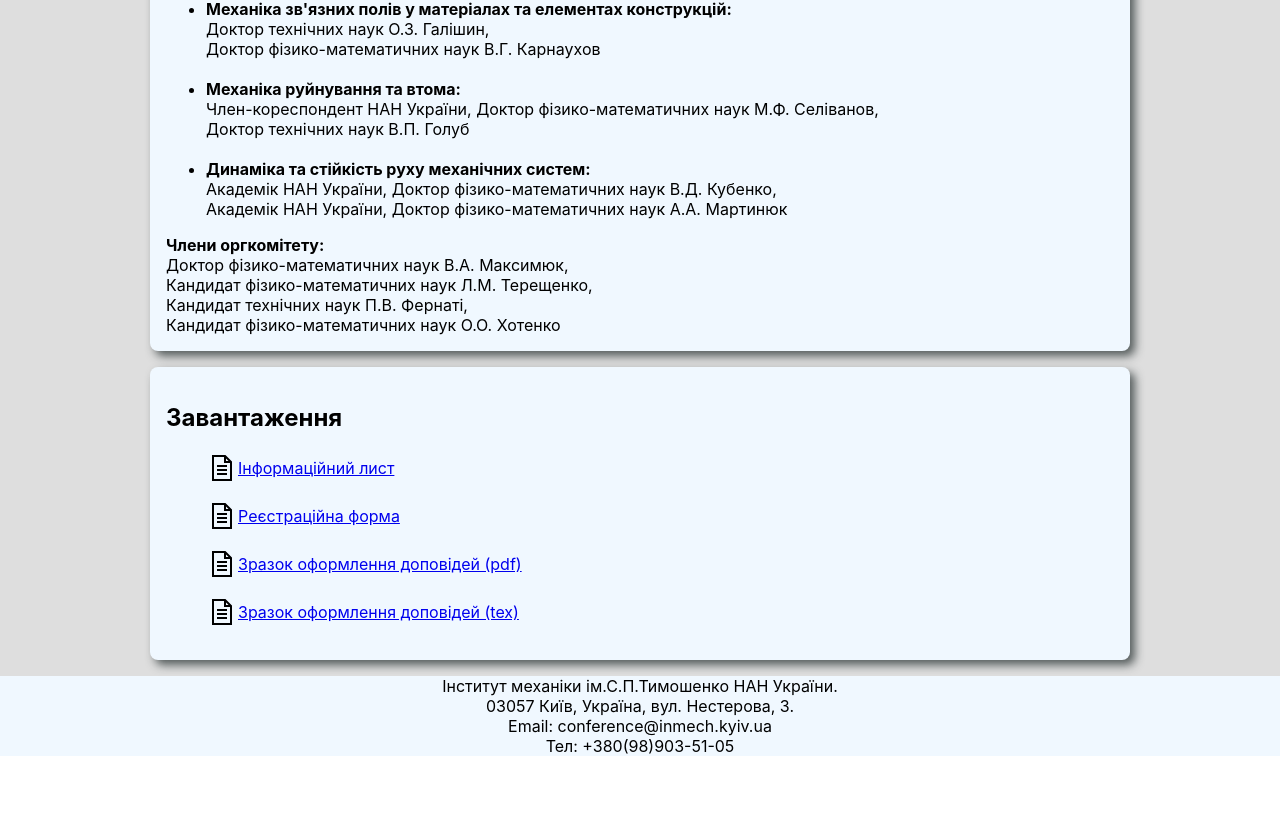
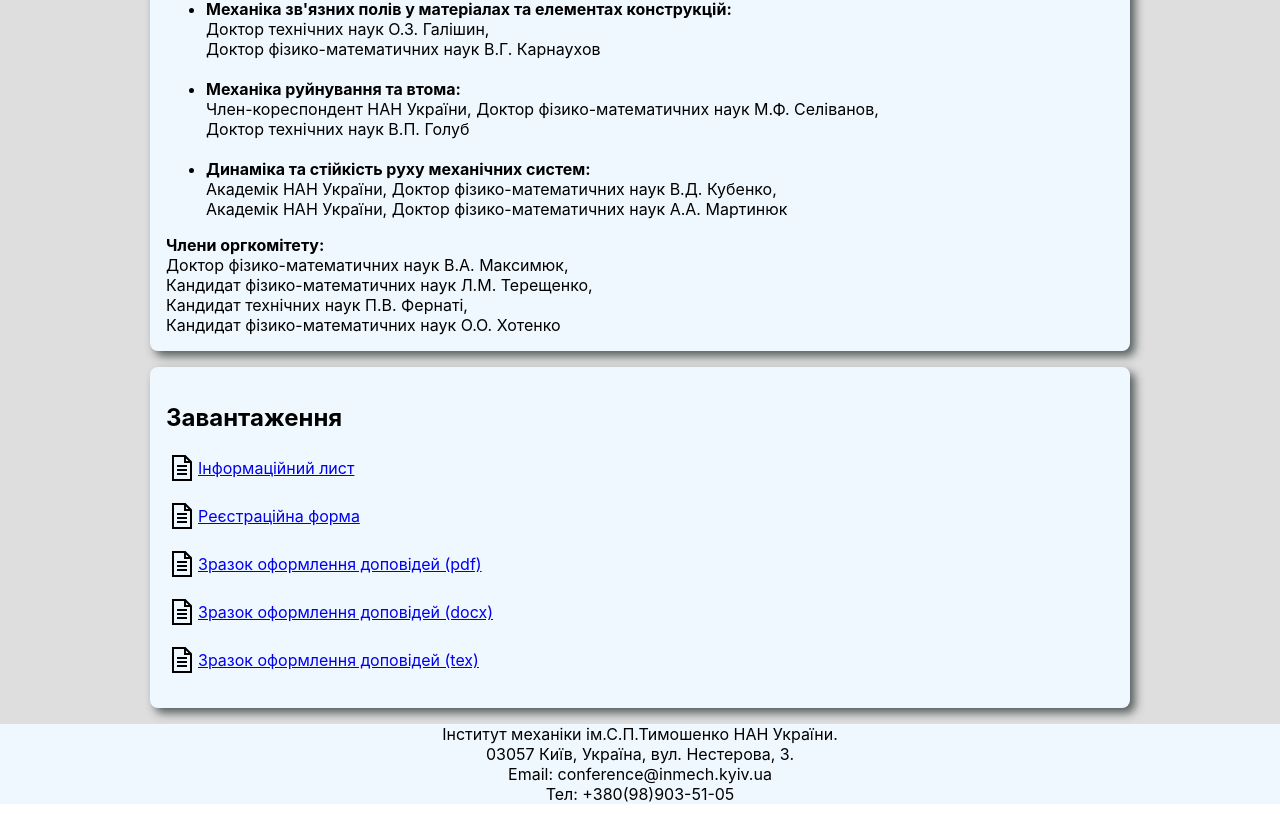
Before and after one commit to Pasha147/conf2024, a React (Create React App) app: page / in a window 1280 px wide. Shown: the part 1803-2623 px from the top of the page. Before the commit the page ends 2575 px from the top, so only its background shows below. Built offline with nearby package versions, Linux system fonts and the light colour scheme.

Commit message:
Samples doc, tex and styles

```diff
--- a/src/App.css
+++ b/src/App.css
@@ -56,6 +56,7 @@ h2 {
 
 .ul_downloads{
   list-style: none;
+  padding: 0;
 }
 .ul_downloads li{
  margin-bottom: 1rem;
--- a/src/appdata.js
+++ b/src/appdata.js
@@ -243,6 +243,12 @@ text.Ukr.main.articles[5] = (
         </a>
       </li>
       <li>
+        <a href="./files/sample_uk.docx" download="./files/sample_uk.docx">
+          <img src="./img/file.svg" alt="file"></img>
+          Зразок оформлення доповідей (docx)
+        </a>
+      </li>
+      <li>
         <a href="./files/sample_uk.tex" download="./files/sample_uk.tex">
           <img src="./img/file.svg" alt="file"></img>
           Зразок оформлення доповідей (tex)
@@ -451,6 +457,12 @@ text.En.main.articles[5] = (
         </a>
       </li>
       <li>
+        <a href="./files/sample_en.docx" download="./files/sample_en.docx">
+          <img src="./img/file.svg" alt="file"></img>
+          Report design sample (docx)
+        </a>
+      </li>
+      <li>
         <a href="./files/sample_en.tex" download="./files/sample_en.tex">
           <img src="./img/file.svg" alt="file"></img>
           Report design sample (tex)
```
Also changed, not shown: 2 other files (tests, documents, lock files or other folders).
